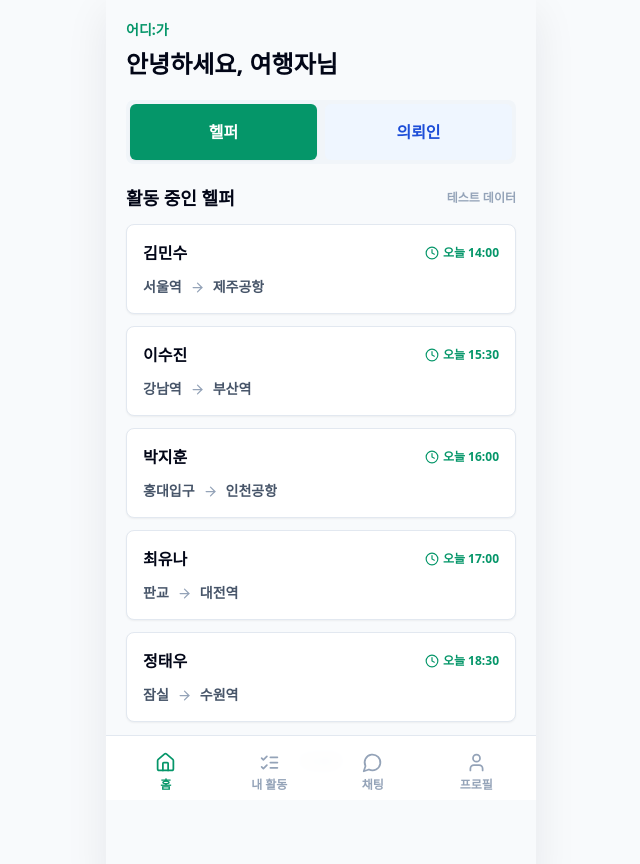
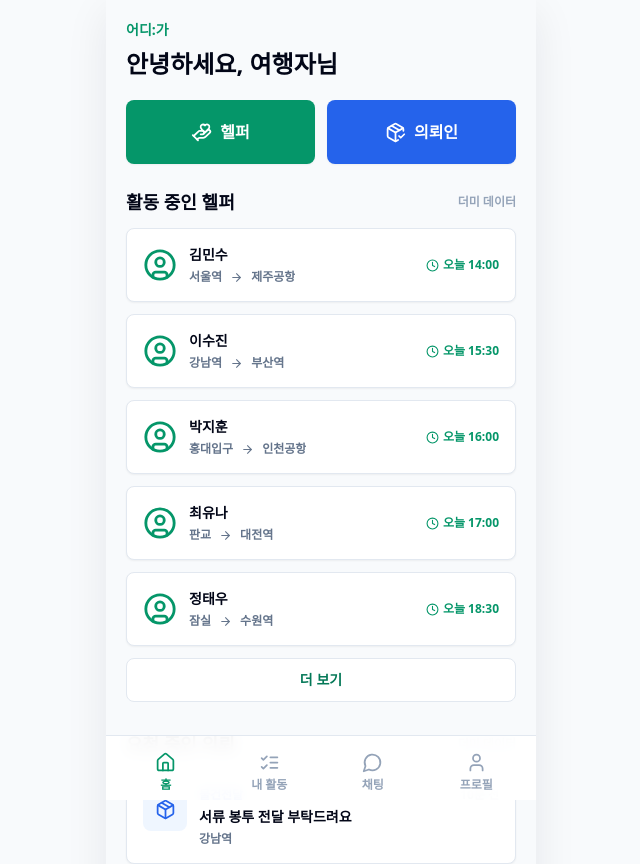
Before and after one commit to onoffreejeju/odi-ga, a Next.js app: page /home in a window 1280 px wide. Shown: the top 864 px of the page, without its empty margins (319-959 px from the left). Built offline with nearby package versions, Linux system fonts and the light colour scheme.

Commit message:
Refine home lists and navigation buttons

```diff
--- a/app/(main)/home/page.tsx
+++ b/app/(main)/home/page.tsx
@@ -1,8 +1,17 @@
 "use client";
 
-import { useState } from "react";
 import { useRouter } from "next/navigation";
-import { ArrowRight, Clock, MapPin, Package, ShoppingCart, Star } from "lucide-react";
+import {
+  ArrowRight,
+  Clock,
+  HandHeart,
+  MapPin,
+  Package,
+  PackageCheck,
+  ShoppingCart,
+  Star,
+  UserCircle
+} from "lucide-react";
 
 const helpers = [
   { id: "helper-1", name: "김민수", origin: "서울역", destination: "제주공항", time: "오늘 14:00" },
@@ -13,7 +22,7 @@ const helpers = [
 ];
 
 const requests = [
-  { id: "request-1", category: "물건전달", description: "서류 봉투 전달 부탁드려요", location: "강남역 근처", time: "10분 전" },
+  { id: "request-1", category: "물건전달", description: "서류 봉투 전달 부탁드려요", location: "강남역", time: "10분 전" },
   { id: "request-2", category: "구매대행", description: "편의점에서 우산 하나 사다주세요", location: "홍대입구", time: "25분 전" },
   { id: "request-3", category: "픽업", description: "카페에서 주문한 커피 픽업", location: "이태원", time: "30분 전" },
   { id: "request-4", category: "물건전달", description: "노트북 충전기 전달", location: "삼성역", time: "45분 전" },
@@ -29,8 +38,6 @@ const requestIcons = {
 
 export default function HomePage() {
   const router = useRouter();
-  const [activeTab, setActiveTab] = useState<"helper" | "requester">("helper");
-  const helperSelected = activeTab === "helper";
 
   return (
     <main className="px-5 py-5">
@@ -41,65 +48,72 @@ export default function HomePage() {
         </h1>
       </header>
 
-      <section className="mt-5 grid grid-cols-2 gap-2 rounded-lg bg-slate-100 p-1 dark:bg-slate-800">
+      <section className="mt-5 grid grid-cols-2 gap-3">
         <button
           type="button"
-          onClick={() => setActiveTab("helper")}
-          className={`h-14 rounded-md text-base font-black transition ${
-            helperSelected
-              ? "bg-helper-600 text-white shadow-sm"
-              : "bg-helper-50 text-helper-700 dark:bg-helper-100"
-          }`}
+          onClick={() => router.push("/helper/route/new")}
+          className="flex h-16 items-center justify-center gap-2 rounded-lg bg-helper-600 text-base font-black text-white shadow-sm"
         >
+          <HandHeart size={21} />
           헬퍼
         </button>
         <button
           type="button"
-          onClick={() => setActiveTab("requester")}
-          className={`h-14 rounded-md text-base font-black transition ${
-            !helperSelected
-              ? "bg-requester-600 text-white shadow-sm"
-              : "bg-requester-50 text-requester-700 dark:bg-requester-100"
-          }`}
+          onClick={() => router.push("/requester/errand/new")}
+          className="flex h-16 items-center justify-center gap-2 rounded-lg bg-requester-600 text-base font-black text-white shadow-sm"
         >
+          <PackageCheck size={21} />
           의뢰인
         </button>
       </section>
 
-      <section className="mt-5">
+      <section className="mt-6">
         <div className="flex items-center justify-between">
-          <h2 className="text-lg font-black text-slate-950 dark:text-white">
-            {helperSelected ? "활동 중인 헬퍼" : "요청 중인 의뢰"}
-          </h2>
-          <span className="text-xs font-bold text-slate-400">테스트 데이터</span>
+          <h2 className="text-lg font-black text-slate-950 dark:text-white">활동 중인 헬퍼</h2>
+          <span className="text-xs font-bold text-slate-400">더미 데이터</span>
         </div>
-
         <div className="mt-3 space-y-3">
-          {helperSelected
-            ? helpers.map((helper) => (
+          {helpers.map((helper) => (
             <button
               key={helper.id}
               type="button"
               onClick={() => router.push(`/helper/route/new?demo=${helper.id}`)}
-                  className="w-full rounded-lg border border-slate-200 bg-white p-4 text-left shadow-sm dark:border-slate-800 dark:bg-slate-900"
+              className="flex w-full items-center gap-3 rounded-lg border border-slate-200 bg-white p-4 text-left shadow-sm dark:border-slate-800 dark:bg-slate-900"
             >
-                  <div className="flex items-center justify-between gap-3">
-                    <p className="text-base font-black text-slate-950 dark:text-white">
+              <UserCircle className="shrink-0 text-helper-600" size={34} />
+              <span className="min-w-0 flex-1">
+                <span className="block text-sm font-black text-slate-950 dark:text-white">
                   {helper.name}
-                    </p>
-                    <span className="inline-flex items-center gap-1 text-xs font-bold text-helper-600">
-                      <Clock size={14} />
+                </span>
+                <span className="mt-1 flex min-w-0 items-center gap-2 text-xs font-semibold text-slate-500">
+                  <span className="truncate">{helper.origin}</span>
+                  <ArrowRight size={13} className="shrink-0" />
+                  <span className="truncate">{helper.destination}</span>
+                </span>
+              </span>
+              <span className="inline-flex shrink-0 items-center gap-1 text-xs font-bold text-helper-600">
+                <Clock size={13} />
                 {helper.time}
               </span>
+            </button>
+          ))}
         </div>
-                  <div className="mt-3 flex items-center gap-2 text-sm font-semibold text-slate-600 dark:text-slate-300">
-                    <span className="truncate">{helper.origin}</span>
-                    <ArrowRight size={15} className="shrink-0 text-slate-400" />
-                    <span className="truncate">{helper.destination}</span>
+        <button
+          type="button"
+          onClick={() => router.push("/helper/route/new")}
+          className="mt-3 h-11 w-full rounded-lg border border-slate-200 bg-white text-sm font-black text-helper-700 dark:border-slate-800 dark:bg-slate-900"
+        >
+          더 보기
+        </button>
+      </section>
+
+      <section className="mt-7">
+        <div className="flex items-center justify-between">
+          <h2 className="text-lg font-black text-slate-950 dark:text-white">요청 중인 의뢰</h2>
+          <span className="text-xs font-bold text-slate-400">더미 데이터</span>
         </div>
-                </button>
-              ))
-            : requests.map((request) => {
+        <div className="mt-3 space-y-3">
+          {requests.map((request) => {
             const Icon = requestIcons[request.category as keyof typeof requestIcons] || Star;
 
             return (
@@ -130,11 +144,10 @@ export default function HomePage() {
             );
           })}
         </div>
-
         <button
           type="button"
-          onClick={() => router.push(helperSelected ? "/helper/route/new" : "/requester/errand/new")}
-          className="mt-4 h-12 w-full rounded-lg border border-slate-200 bg-white text-sm font-black text-slate-700 dark:border-slate-800 dark:bg-slate-900 dark:text-slate-200"
+          onClick={() => router.push("/requester/errand/new")}
+          className="mt-3 h-11 w-full rounded-lg border border-slate-200 bg-white text-sm font-black text-requester-700 dark:border-slate-800 dark:bg-slate-900"
         >
           더 보기
         </button>
```
Lines whose indentation alone changed are shown as unchanged.
